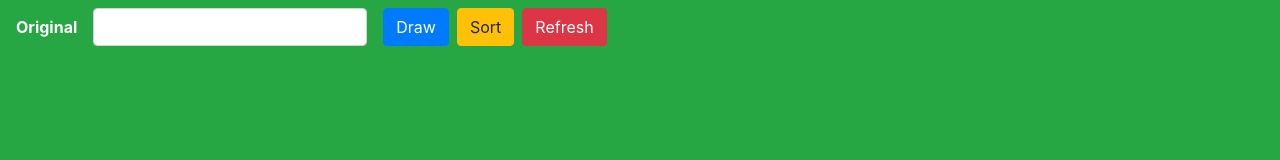
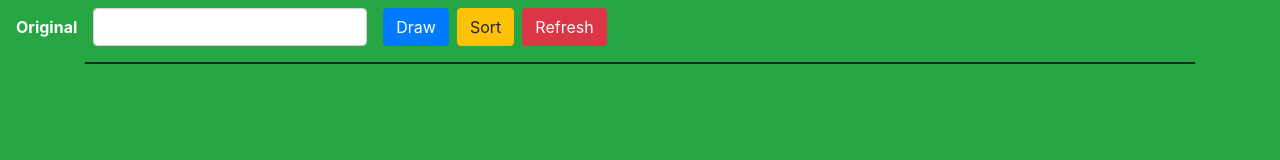
Before and after one commit to javieraizq88/SortingCardsWithBubble, a plain HTML site: page index.html in a window 1280 px wide. Drawn offline with nearby package versions, Linux system fonts and the light colour scheme; a web font is replaced by a local one.

Commit message:
agregado hr

```diff
--- a/index.html
+++ b/index.html
@@ -28,12 +28,13 @@
   <div class="container">
     <div class="row">
       <div class="col-md-12 cards">
-
       </div>
     </div>
+
+    <hr >
+
     <div class="row">
       <div class="col-md-12 cards2">
-
       </div>
     </div>
   </div>
--- a/styles.css
+++ b/styles.css
@@ -7,6 +7,10 @@ body {
 .bar {
     margin-left: 2%;
     margin-top: 1%;
+}
+
+hr{
+    border: solid 1px;
 }
 .card {
     background-color: #ffffff;
```
